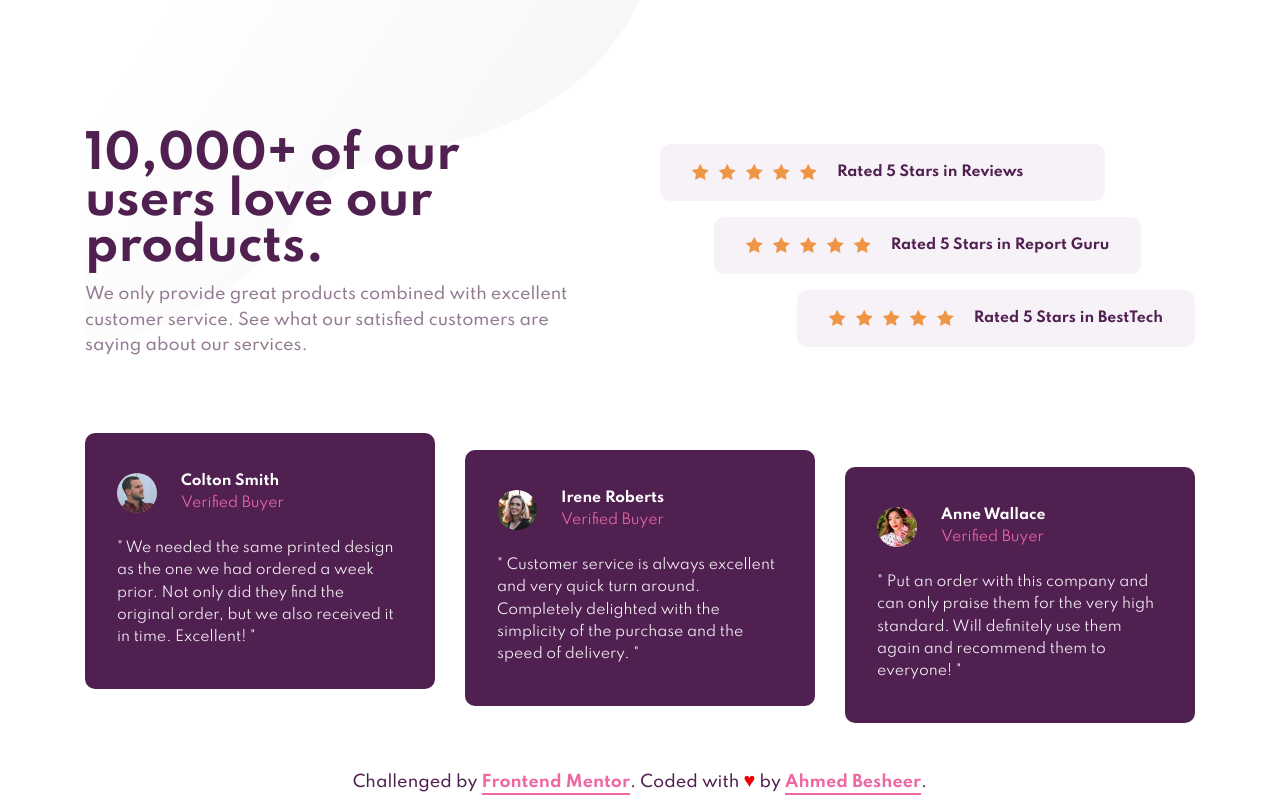
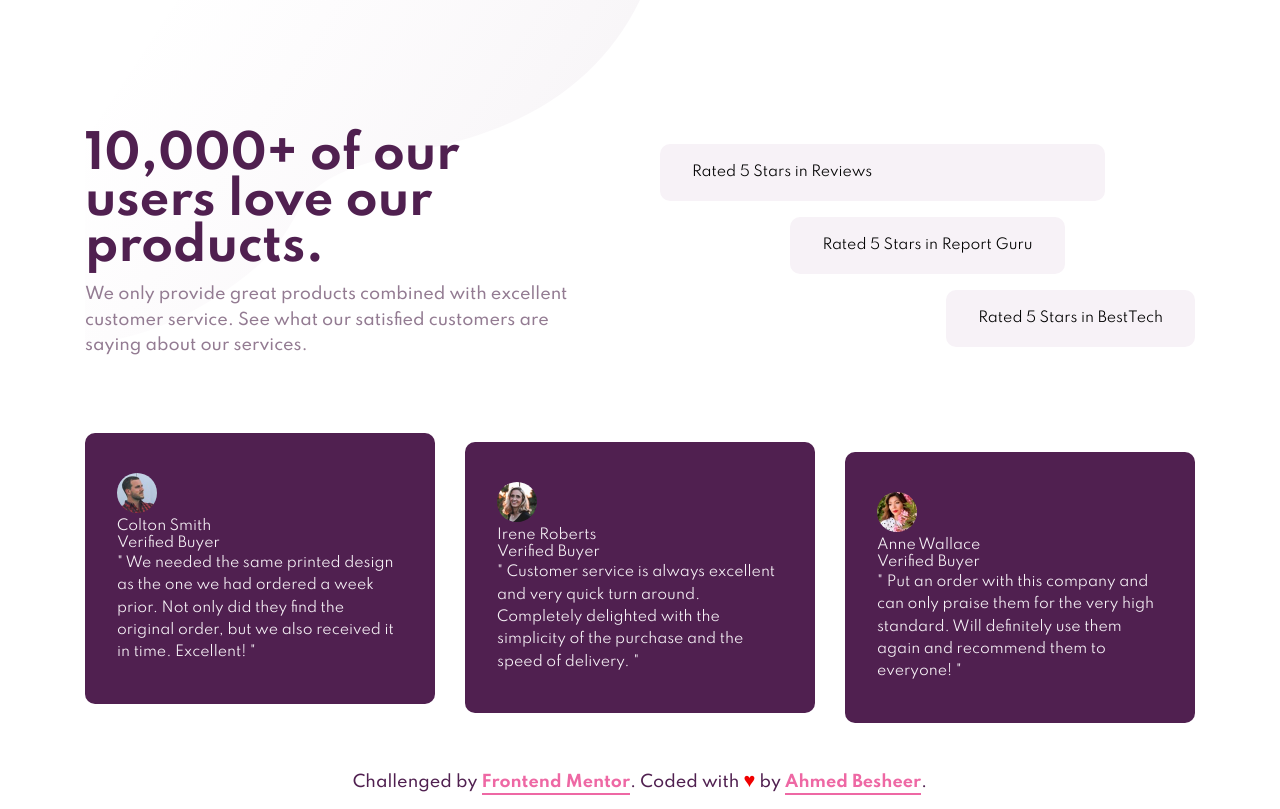
Before and after one commit to ahmedbesheer/Social-proof-section, a plain HTML site: page index.html in a window 1280 px wide. Drawn offline with Linux system fonts and the light colour scheme.

Commit message:
Update index.html

```diff
--- a/index.html
+++ b/index.html
@@ -1,6 +1,5 @@
 <!DOCTYPE html>
 <html lang="en">
-
   <head>
     <meta charset="UTF-8" />
     <meta name="viewport" content="width=device-width, initial-scale=1.0">
@@ -29,87 +28,49 @@
         </div>
         <div class="reviews__box">
           <ul class="reviews__rating">
-          <li class="reviews__rating-box">
-            <span class="reviews__rating-stars">
-              <img src="img/icon-star.svg" alt="" aria-hidden="true" draggable="false">
-              <img src="img/icon-star.svg" alt="" aria-hidden="true" draggable="false">
-              <img src="img/icon-star.svg" alt="" aria-hidden="true" draggable="false">
-              <img src="img/icon-star.svg" alt="" aria-hidden="true" draggable="false">
-              <img src="img/icon-star.svg" alt="" aria-hidden="true" draggable="false">
-            </span>
-            <span class="reviews__rating-content">
-              Rated 5 Stars in Reviews
-            </span>
-          </li>
-          <li class="reviews__rating-box">
-            <span class="reviews__rating-stars">
-              <img src="img/icon-star.svg" alt="" aria-hidden="true" draggable="false">
-              <img src="img/icon-star.svg" alt="" aria-hidden="true" draggable="false">
-              <img src="img/icon-star.svg" alt="" aria-hidden="true" draggable="false">
-              <img src="img/icon-star.svg" alt="" aria-hidden="true" draggable="false">
-              <img src="img/icon-star.svg" alt="" aria-hidden="true" draggable="false">
-            </span>
-            <span class="reviews__rating-content">
-              Rated 5 Stars in Report Guru
-            </span>
-          </li>
-          <li class="reviews__rating-box">
-            <span class="reviews__rating-stars">
-              <img src="img/icon-star.svg" alt="" aria-hidden="true" draggable="false">
-              <img src="img/icon-star.svg" alt="" aria-hidden="true" draggable="false">
-              <img src="img/icon-star.svg" alt="" aria-hidden="true" draggable="false">
-              <img src="img/icon-star.svg" alt="" aria-hidden="true" draggable="false">
-              <img src="img/icon-star.svg" alt="" aria-hidden="true" draggable="false">
-            </span>
-            <span class="reviews__rating-content">
-              Rated 5 Stars in BestTech
-            </span>
-          </li>
+            <li class="reviews__rating-box">Rated 5 Stars in Reviews</li>
+            <li class="reviews__rating-box">Rated 5 Stars in Report Guru</li>
+            <li class="reviews__rating-box">Rated 5 Stars in BestTech</li>
           </ul>
         </div>
       </div>
       <div class="testimonials">
-      <div class="testimonials__box">
-        <div class="testimonials__info">
-          <img src="img/image-colton.jpg" alt="Colt Smith Picture" draggable="false" class="testimonials__img">
-          <div class="testimonials__client">
-            <h2 class="testimonials__heading">Colton Smith</h2>
-            <span class="testimonials__subheading">Verified Buyer</span>
-          </div>
-        </div>
+        <figure class="testimonials__box">
+          <img src="img/image-colton.jpg" alt="Colton Smith" draggable="false" class="testimonials__img">
+          <figcaption class="testimonials__client">
+            Colton Smith
+            <p class="testimonials__client-role">Verified Buyer</p>
+          </figcaption>
           <blockquote class="testimonials__quote">
-          " We needed the same printed design as the one we had ordered a week prior. Not only did they find the
-          original
-          order, but we also received it in time. Excellent! "
+            <p class="testimonials__quote-text">
+              " We needed the same printed design as the one we had ordered a week prior. Not only did they find the original order, but we also received it in time. Excellent! "
+            </p>
           </blockquote>
-      </div>
-      <div class="testimonials__box">
-        <div class="testimonials__info">
-          <img src="img/image-irene.jpg" alt="Irene Roberts Picture" draggable="false" class="testimonials__img">
-          <div class="testimonials__client">
-            <h2 class="testimonials__heading">Irene Roberts</h2>
-            <span class="testimonials__subheading">Verified Buyer</span>
-          </div>
-        </div>
+        </figure>
+        <figure class="testimonials__box">
+          <img src="img/image-irene.jpg" alt="Irene Roberts" draggable="false" class="testimonials__img">
+          <figcaption class="testimonials__client">
+            Irene Roberts
+            <p class="testimonials__client-role">Verified Buyer</p>
+          </figcaption>
           <blockquote class="testimonials__quote">
-          " Customer service is always excellent and very quick turn around. Completely delighted with the simplicity of
-          the purchase and the speed of delivery. "
+            <p class="testimonials__quote-text">
+              " Customer service is always excellent and very quick turn around. Completely delighted with the simplicity of the purchase and the speed of delivery. "
+            </p>
           </blockquote>
-      </div>
-      <div class="testimonials__box">
-        <div class="testimonials__info">
-          <img src="img/image-anne.jpg" alt="Anne Wallace Picture" draggable="false" class="testimonials__img">
-          <div class="testimonials__client">
-            <h2 class="testimonials__heading">Anne Wallace</h2>
-            <span class="testimonials__subheading">Verified Buyer</span>
-          </div>
-        </div>
+        </figure>
+        <figure class="testimonials__box">
+          <img src="img/image-anne.jpg" alt="Anne Wallace" draggable="false" class="testimonials__img">
+          <figcaption class="testimonials__client">
+            Anne Wallace
+            <p class="testimonials__client-role">Verified Buyer</p>
+          </figcaption>
           <blockquote class="testimonials__quote">
-          " Put an order with this company and can only praise them for the very high standard. Will definitely use
-          them
-          again and recommend them to everyone! "
+            <p class="testimonials__quote-text">
+              " Put an order with this company and can only praise them for the very high standard. Will definitely use them again and recommend them to everyone! "
+            </p>
           </blockquote>
-      </div>
+        </figure>
       </div>
     </main>
 
@@ -120,5 +81,4 @@
       </p>
     </footer>
   </body>
-
 </html>
```
Lines whose indentation alone changed are shown as unchanged.
